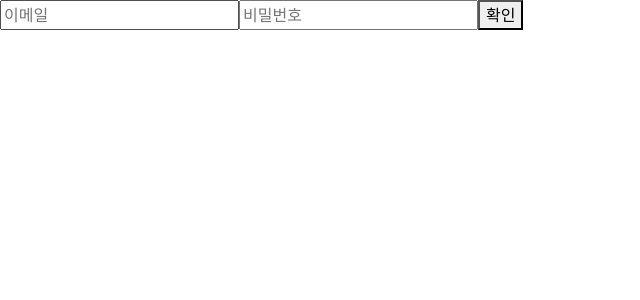
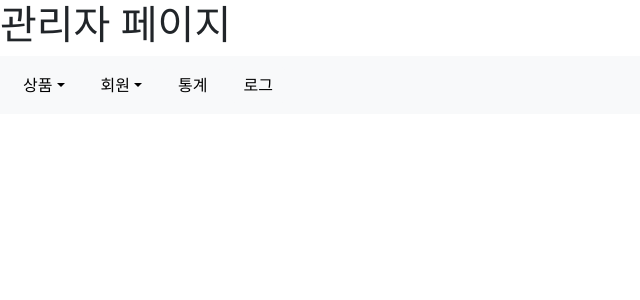
Before and after one commit to domino3333/security-login01-front, a React (Vite) app: page / in a window 1280 px wide. Shown: the top 300 px of the page, without its empty margins (0-640 px from the left). Built offline with nearby package versions, Linux system fonts and the light colour scheme.

Commit message:
관리자 페이지 내비게이션 바 추가

```diff
--- /dev/null
+++ b/src/components/AdminNavBar.jsx
@@ -0,0 +1,38 @@
+import React from "react";
+import { Dropdown, ButtonGroup } from "react-bootstrap";
+import '../css/AdminNavBar.css'; // 아래 CSS 적용
+import { Link } from 'react-router-dom';
+
+const AdminNavBar = () => {
+  return (
+    <>
+    <h1>관리자 페이지</h1>
+    <div className="admin-navbar">
+      <Dropdown as={ButtonGroup} className="nav-item">
+        <Dropdown.Toggle variant="light">상품</Dropdown.Toggle>
+        <Dropdown.Menu className="dropdown-on-hover">
+          <Dropdown.Item as={Link} to="/admin/product/add">추가</Dropdown.Item>
+          <Dropdown.Item as={Link} to="/admin/product/">삭제</Dropdown.Item>
+          <Dropdown.Item as={Link} to="/admin/product/">업데이트</Dropdown.Item>
+          <Dropdown.Item as={Link} to="/admin/product/">조회</Dropdown.Item>
+        </Dropdown.Menu>
+      </Dropdown>
+
+      <Dropdown as={ButtonGroup} className="nav-item">
+        <Dropdown.Toggle variant="light">회원</Dropdown.Toggle>
+        <Dropdown.Menu className="dropdown-on-hover">
+          <Dropdown.Item as={Link} to="/admin//add">추가</Dropdown.Item>
+          <Dropdown.Item as={Link} to="/admin//">삭제</Dropdown.Item>
+          <Dropdown.Item as={Link} to="/admin//">업데이트</Dropdown.Item>
+          <Dropdown.Item as={Link} to="/admin//">조회</Dropdown.Item>
+        </Dropdown.Menu>
+      </Dropdown>
+
+      <button className="btn btn-light nav-item">통계</button>
+      <button className="btn btn-light nav-item">로그</button>
+    </div>
+    </>
+  );
+};
+
+export default AdminNavBar;
--- /dev/null
+++ b/src/css/AdminNavBar.css
@@ -0,0 +1,11 @@
+.admin-navbar {
+  display: flex;
+  gap: 10px;
+  padding: 10px;
+  background-color: #f8f9fa;
+}
+
+/* Dropdown 메뉴를 hover 시 열리도록 */
+.nav-item .dropdown-menu {
+  display: none;
+}
--- /dev/null
+++ b/src/pages/AdminHome.jsx
@@ -0,0 +1,14 @@
+import { useState } from "react";
+import AddProductForm from "../components/AddProductForm";
+import AdminNavBar from "../components/AdminNavBar";
+
+const AdminHome = () => {
+
+    return(<>
+    <AdminNavBar/>
+
+    </>)
+
+}
+
+export default AdminHome;
--- a/src/router/root.jsx
+++ b/src/router/root.jsx
@@ -4,12 +4,13 @@ import { Suspense,lazy } from "react";
 import Home from "../pages/Home";
 import Loading from "../pages/Loading";
 import MainPage from "../pages/MainPage";
+import AdminHome from "../pages/AdminHome";
 const root = createBrowserRouter([
     {
         path:'/',
         element:(
             <Suspense fallback={<Loading/>}>
-                <Home/>
+                <AdminHome/>
             </Suspense>
         )
     },
```
